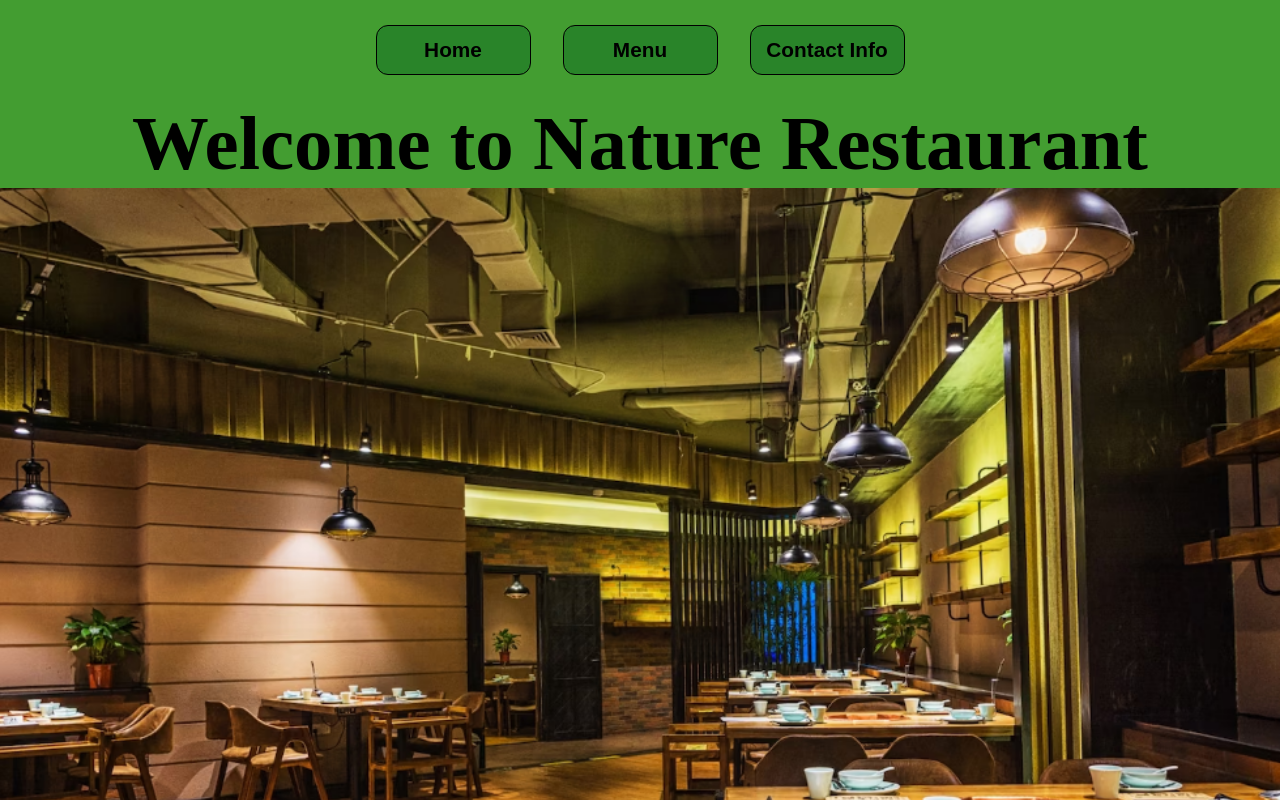
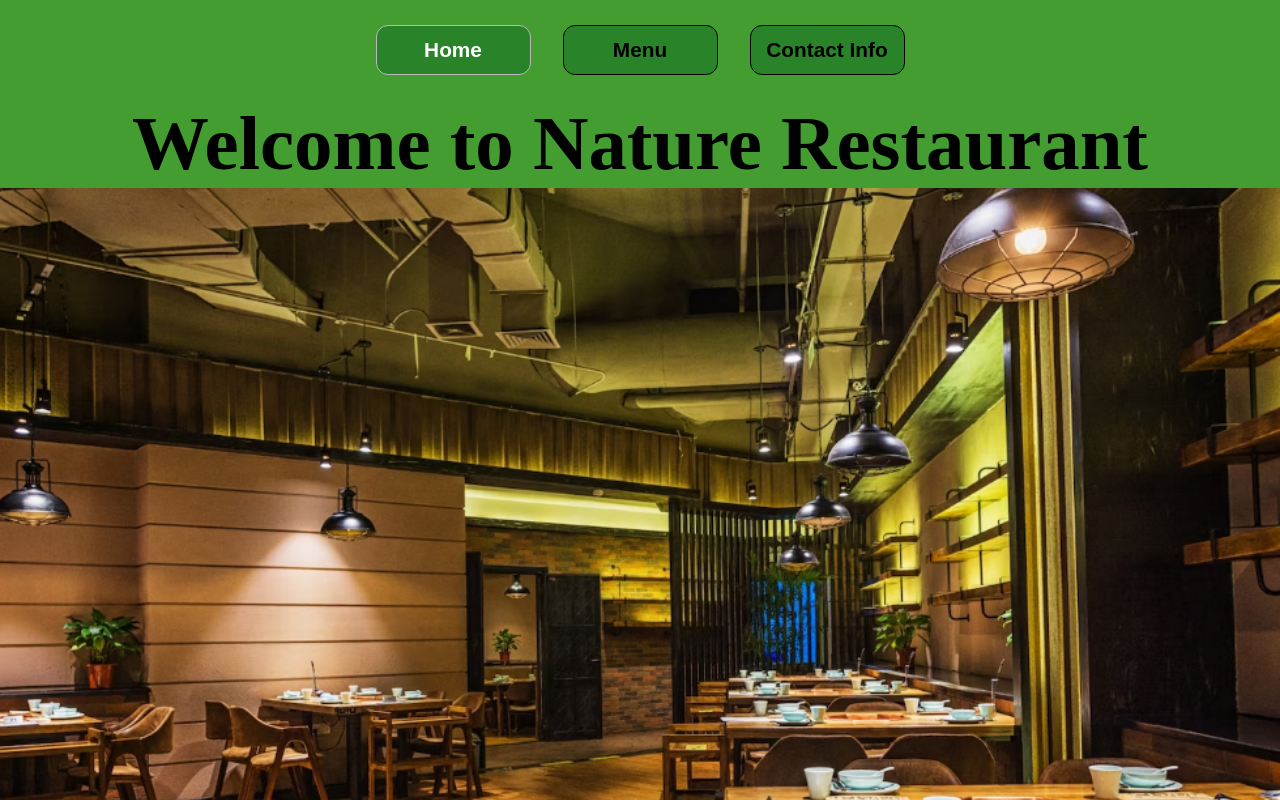
Before and after one commit to CameronTheDeveloper/restaurant-homepage, a website built with webpack: page dist/index.html in a window 1280 px wide. In both pictures the pointer is over the button "Home". Shown: the top 800 px of the page. Built offline with nearby package versions, Linux system fonts and the light colour scheme.

Commit message:
Add index.css button:hover font color

```diff
--- a/src/styles/index.css
+++ b/src/styles/index.css
@@ -32,3 +32,8 @@ body {
     border: 1px solid black;
     font-weight: 700;
 }
+
+#buttons button:hover {
+    color: rgb(255, 255, 255);
+    border-color: rgb(184, 184, 184);
+}
```
Also changed, not shown: dist/main.js.
